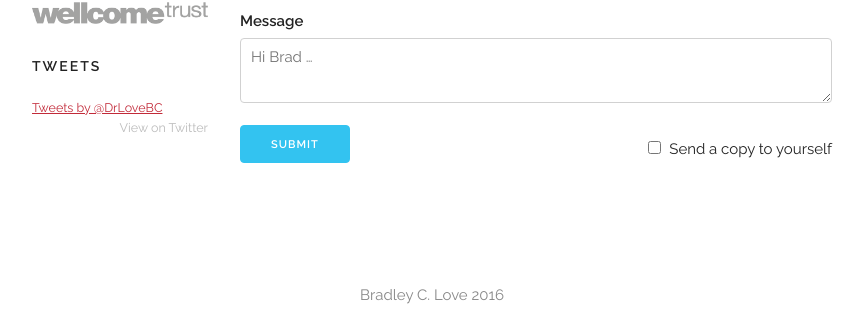
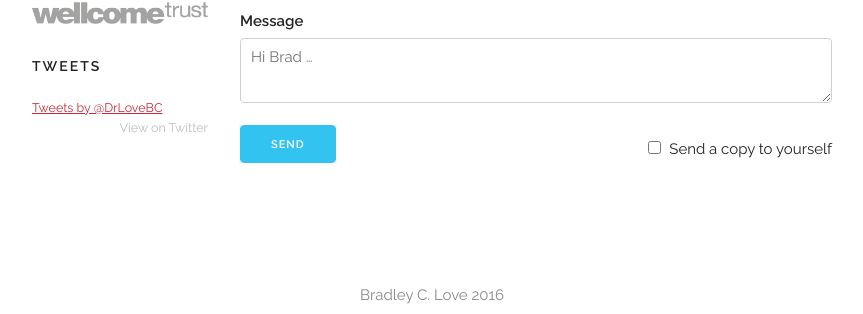
Before and after one commit to lovebc/lovebc.github.io, a Jekyll site: the page built from contact.html, in a window 1280 px wide. Shown: the part 801-1115 px from the top of the page, without its empty margins (208-1071 px from the left). Built offline with Jekyll 4.4.1, drawn with Linux system fonts in a browser that asks for light colours; nearby versions of some CDN libraries; some web fonts are replaced; comment, search, counter and statistics services are not loaded.

Commit message:
Update contact.html

```diff
--- a/contact.html
+++ b/contact.html
@@ -5,11 +5,13 @@
 ---
 
 <!-- The above form looks like this -->
-<form action="http://formspree.io/guest.olivia@gmail.com">
+<form action="http://formspree.io/guest.olivia@gmail.com"
+method="POST">
+
   <div class="row">
     <div class="six columns">
       <label for="exampleEmailInput">Your email</label>
-      <input class="u-full-width" placeholder="test@mailbox.com" id="exampleEmailInput" type="email">
+      <input class="u-full-width" placeholder="test@mailbox.com" id="exampleEmailInput" type="email" name="_replyto">
     </div>
     <div class="six columns">
       <label for="exampleRecipientInput">Reason for contacting</label>
@@ -25,7 +27,7 @@
     <input type="checkbox">
     <span class="label-body">Send a copy to yourself</span>
   </label>
-  <input class="button-primary" value="Submit" type="submit">
+  <input class="button-primary" value="Send" type="submit">
 </form>
 
 <!-- Always wrap checkbox and radio inputs in a label and use a <span class="label-body"> inside of it -->
```
